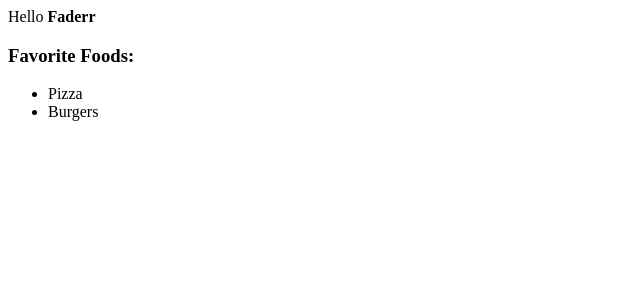
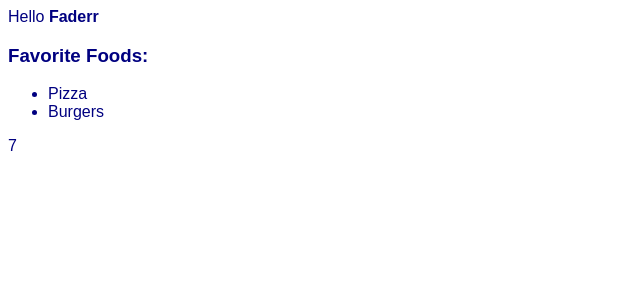
Before and after one commit to faderrblak/React-tutorial, a React (Create React App) app: page / in a window 1280 px wide. Shown: the top 300 px of the page, without its empty margins (0-640 px from the left). Built offline with nearby package versions, Linux system fonts and the light colour scheme.

Commit message:
new css doc and new class

```diff
--- /dev/null
+++ b/src/index.css
@@ -0,0 +1,4 @@
+.practice {
+  font-family: sans-serif;
+  color: navy;
+}
--- a/src/index.js
+++ b/src/index.js
@@ -1,15 +1,16 @@
 import React from "react";
 import ReactDOM from "react-dom";
+import "./index.css";
 
 function Hi() {
-  return <div>
+  return <div className="practice">
     Hello <strong>Faderr</strong>
     <h3>Favorite Foods:</h3>
     <ul>
       <li>Pizza</li>
       <li>Burgers</li>
     </ul>
-
+    {2+5}
   </div>;
 }
 
```
